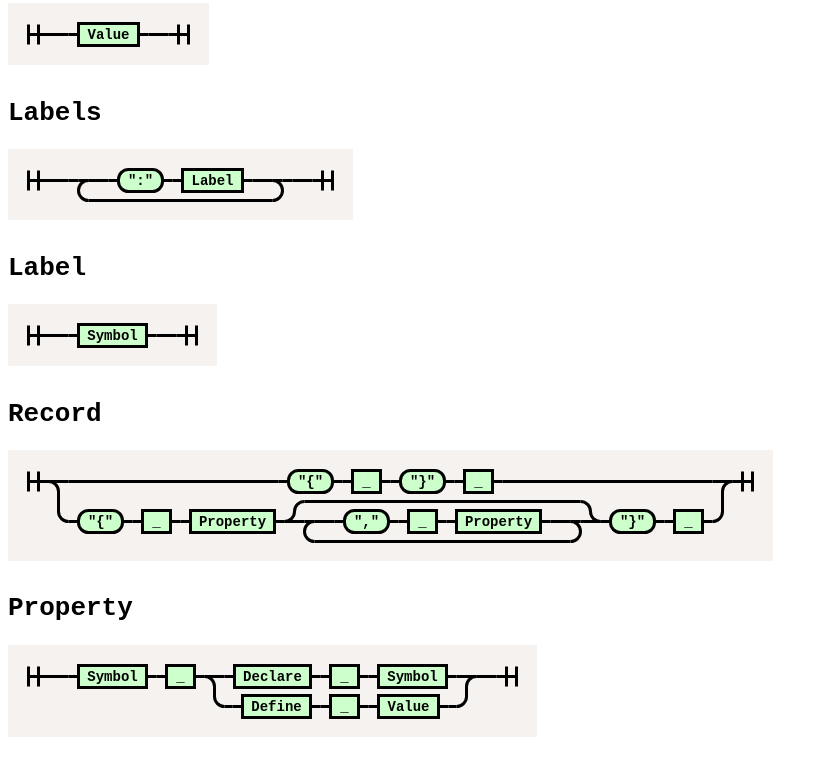
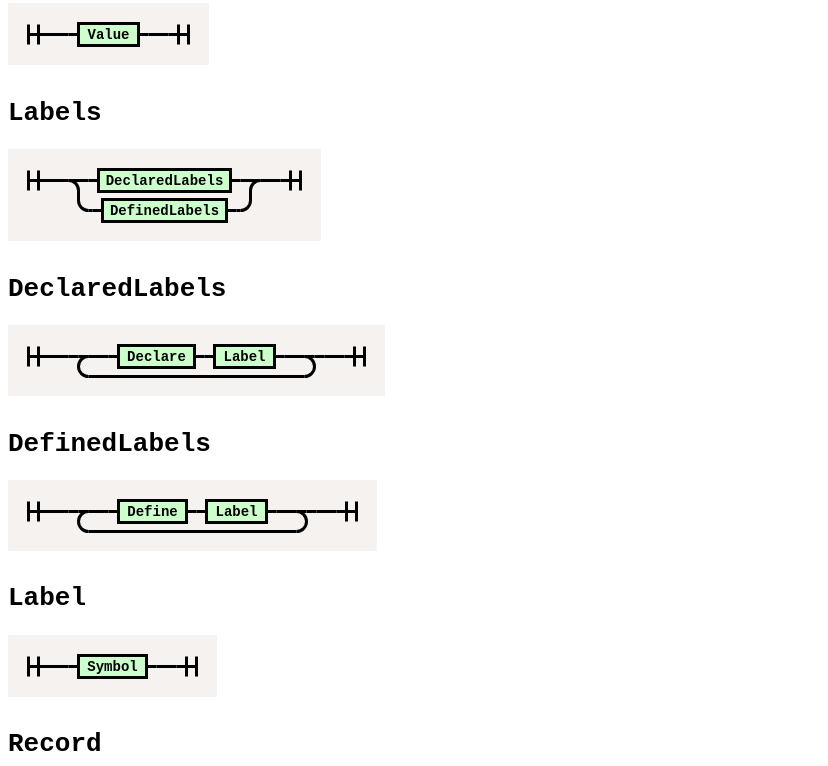
Before and after one commit to gram-data/nearley-gram, a plain HTML site: page index.html in a window 1280 px wide. Shown: the part 3720-4486 px from the top of the page, without its empty margins (0-828 px from the left). Drawn offline with Linux system fonts and the light colour scheme.

Commit message:
deploy: 7a13ddbe92d10cd6cdaa5b65983252d717a4f33c

```diff
--- a/index.html
+++ b/index.html
@@ -1593,59 +1593,170 @@ svg.railroad-diagram rect {
 </div>
 <h1><code>Labels</code></h1>
 <div>
-<svg class="railroad-diagram" width="345" height="71" viewBox="0 0 345 71">
+<svg class="railroad-diagram" width="313" height="92" viewBox="0 0 313 92">
 <g transform="translate(.5 .5)">
 <path d="M 20 21 v 20 m 10 -20 v 20 m -10 -10 h 20.5"></path>
 <g>
 <path d="M40 31h0"></path>
-<path d="M304 31h0"></path>
+<path d="M272 31h0"></path>
 <path d="M40 31h20"></path>
 <g>
 <path d="M60 31h0"></path>
-<path d="M284 31h0"></path>
+<path d="M252 31h0"></path>
+<g>
+<path d="M60 31h0"></path>
+<path d="M252 31h0"></path>
+<path d="M60 31h20"></path>
+<g>
+<path d="M80 31h0"></path>
+<path d="M232 31h0"></path>
+<path d="M80 31h10"></path>
+<g>
+<path d="M90 31h0"></path>
+<path d="M222 31h0"></path>
+<rect x="90" y="20" width="132" height="22"></rect>
+<text x="156" y="35">DeclaredLabels</text>
+</g>
+<path d="M222 31h10"></path>
+</g>
+<path d="M232 31h20"></path>
+<path d="M60 31a10 10 0 0 1 10 10v10a10 10 0 0 0 10 10"></path>
+<g>
+<path d="M80 61h4"></path>
+<path d="M228 61h4"></path>
+<path d="M84 61h10"></path>
+<g>
+<path d="M94 61h0"></path>
+<path d="M218 61h0"></path>
+<rect x="94" y="50" width="124" height="22"></rect>
+<text x="156" y="65">DefinedLabels</text>
+</g>
+<path d="M218 61h10"></path>
+</g>
+<path d="M232 61a10 10 0 0 0 10 -10v-10a10 10 0 0 1 10 -10"></path>
+</g>
+</g>
+<path d="M252 31h20"></path>
+</g>
+<path d="M 272 31 h 20 m -10 -10 v 20 m 10 -20 v 20"></path>
+</g>
+</svg>
+
+</div>
+<h1><code>DeclaredLabels</code></h1>
+<div>
+<svg class="railroad-diagram" width="377" height="71" viewBox="0 0 377 71">
+<g transform="translate(.5 .5)">
+<path d="M 20 21 v 20 m 10 -20 v 20 m -10 -10 h 20.5"></path>
+<g>
+<path d="M40 31h0"></path>
+<path d="M336 31h0"></path>
+<path d="M40 31h20"></path>
+<g>
+<path d="M60 31h0"></path>
+<path d="M316 31h0"></path>
 <path d="M60 31h10"></path>
 <g>
 <path d="M70 31h0"></path>
-<path d="M274 31h0"></path>
+<path d="M306 31h0"></path>
 <path d="M70 31h10"></path>
 <g>
 <path d="M80 31h0"></path>
-<path d="M264 31h0"></path>
+<path d="M296 31h0"></path>
 <path d="M80 31h20"></path>
 <g>
 <path d="M100 31h0"></path>
-<path d="M244 31h0"></path>
+<path d="M276 31h0"></path>
 <path d="M100 31h10"></path>
 <g>
 <path d="M110 31h0"></path>
-<path d="M154 31h0"></path>
-<rect x="110" y="20" width="44" height="22" rx="10" ry="10"></rect>
-<text x="132" y="35">":"</text>
-</g>
-<path d="M154 31h10"></path>
-<path d="M164 31h10"></path>
-<g>
-<path d="M174 31h0"></path>
-<path d="M234 31h0"></path>
-<rect x="174" y="20" width="60" height="22"></rect>
-<text x="204" y="35">Label</text>
-</g>
-<path d="M234 31h10"></path>
-</g>
-<path d="M244 31h20"></path>
-</g>
-<path d="M264 31h10"></path>
+<path d="M186 31h0"></path>
+<rect x="110" y="20" width="76" height="22"></rect>
+<text x="148" y="35">Declare</text>
+</g>
+<path d="M186 31h10"></path>
+<path d="M196 31h10"></path>
+<g>
+<path d="M206 31h0"></path>
+<path d="M266 31h0"></path>
+<rect x="206" y="20" width="60" height="22"></rect>
+<text x="236" y="35">Label</text>
+</g>
+<path d="M266 31h10"></path>
+</g>
+<path d="M276 31h20"></path>
+</g>
+<path d="M296 31h10"></path>
 <path d="M80 31a10 10 0 0 0 -10 10v0a10 10 0 0 0 10 10"></path>
 <g>
-<path d="M80 51h184"></path>
-</g>
-<path d="M264 51a10 10 0 0 0 10 -10v0a10 10 0 0 0 -10 -10"></path>
-</g>
-<path d="M274 31h10"></path>
-</g>
-<path d="M284 31h20"></path>
-</g>
-<path d="M 304 31 h 20 m -10 -10 v 20 m 10 -20 v 20"></path>
+<path d="M80 51h216"></path>
+</g>
+<path d="M296 51a10 10 0 0 0 10 -10v0a10 10 0 0 0 -10 -10"></path>
+</g>
+<path d="M306 31h10"></path>
+</g>
+<path d="M316 31h20"></path>
+</g>
+<path d="M 336 31 h 20 m -10 -10 v 20 m 10 -20 v 20"></path>
+</g>
+</svg>
+
+</div>
+<h1><code>DefinedLabels</code></h1>
+<div>
+<svg class="railroad-diagram" width="369" height="71" viewBox="0 0 369 71">
+<g transform="translate(.5 .5)">
+<path d="M 20 21 v 20 m 10 -20 v 20 m -10 -10 h 20.5"></path>
+<g>
+<path d="M40 31h0"></path>
+<path d="M328 31h0"></path>
+<path d="M40 31h20"></path>
+<g>
+<path d="M60 31h0"></path>
+<path d="M308 31h0"></path>
+<path d="M60 31h10"></path>
+<g>
+<path d="M70 31h0"></path>
+<path d="M298 31h0"></path>
+<path d="M70 31h10"></path>
+<g>
+<path d="M80 31h0"></path>
+<path d="M288 31h0"></path>
+<path d="M80 31h20"></path>
+<g>
+<path d="M100 31h0"></path>
+<path d="M268 31h0"></path>
+<path d="M100 31h10"></path>
+<g>
+<path d="M110 31h0"></path>
+<path d="M178 31h0"></path>
+<rect x="110" y="20" width="68" height="22"></rect>
+<text x="144" y="35">Define</text>
+</g>
+<path d="M178 31h10"></path>
+<path d="M188 31h10"></path>
+<g>
+<path d="M198 31h0"></path>
+<path d="M258 31h0"></path>
+<rect x="198" y="20" width="60" height="22"></rect>
+<text x="228" y="35">Label</text>
+</g>
+<path d="M258 31h10"></path>
+</g>
+<path d="M268 31h20"></path>
+</g>
+<path d="M288 31h10"></path>
+<path d="M80 31a10 10 0 0 0 -10 10v0a10 10 0 0 0 10 10"></path>
+<g>
+<path d="M80 51h208"></path>
+</g>
+<path d="M288 51a10 10 0 0 0 10 -10v0a10 10 0 0 0 -10 -10"></path>
+</g>
+<path d="M298 31h10"></path>
+</g>
+<path d="M308 31h20"></path>
+</g>
+<path d="M 328 31 h 20 m -10 -10 v 20 m 10 -20 v 20"></path>
 </g>
 </svg>
 
@@ -1834,16 +1945,16 @@ svg.railroad-diagram rect {
 </div>
 <h1><code>Property</code></h1>
 <div>
-<svg class="railroad-diagram" width="529" height="92" viewBox="0 0 529 92">
+<svg class="railroad-diagram" width="521" height="92" viewBox="0 0 521 92">
 <g transform="translate(.5 .5)">
 <path d="M 20 21 v 20 m 10 -20 v 20 m -10 -10 h 20.5"></path>
 <g>
 <path d="M40 31h0"></path>
-<path d="M488 31h0"></path>
+<path d="M480 31h0"></path>
 <path d="M40 31h20"></path>
 <g>
 <path d="M60 31h0"></path>
-<path d="M468 31h0"></path>
+<path d="M460 31h0"></path>
 <path d="M60 31h10"></path>
 <g>
 <path d="M70 31h0"></path>
@@ -1862,11 +1973,11 @@ svg.railroad-diagram rect {
 <path d="M186 31h10"></path>
 <g>
 <path d="M196 31h0"></path>
-<path d="M468 31h0"></path>
+<path d="M332 31h0"></path>
 <path d="M196 31h20"></path>
 <g>
 <path d="M216 31h0"></path>
-<path d="M448 31h0"></path>
+<path d="M312 31h0"></path>
 <path d="M216 31h10"></path>
 <g>
 <path d="M226 31h0"></path>
@@ -1875,59 +1986,43 @@ svg.railroad-diagram rect {
 <text x="264" y="35">Declare</text>
 </g>
 <path d="M302 31h10"></path>
-<path d="M312 31h10"></path>
-<g>
-<path d="M322 31h0"></path>
-<path d="M350 31h0"></path>
-<rect x="322" y="20" width="28" height="22"></rect>
-<text x="336" y="35">&#95;</text>
-</g>
-<path d="M350 31h10"></path>
-<path d="M360 31h10"></path>
-<g>
+</g>
+<path d="M312 31h20"></path>
+<path d="M196 31a10 10 0 0 1 10 10v10a10 10 0 0 0 10 10"></path>
+<g>
+<path d="M216 61h4"></path>
+<path d="M308 61h4"></path>
+<path d="M220 61h10"></path>
+<g>
+<path d="M230 61h0"></path>
+<path d="M298 61h0"></path>
+<rect x="230" y="50" width="68" height="22"></rect>
+<text x="264" y="65">Define</text>
+</g>
+<path d="M298 61h10"></path>
+</g>
+<path d="M312 61a10 10 0 0 0 10 -10v-10a10 10 0 0 1 10 -10"></path>
+</g>
+<path d="M332 31h10"></path>
+<g>
+<path d="M342 31h0"></path>
 <path d="M370 31h0"></path>
-<path d="M438 31h0"></path>
-<rect x="370" y="20" width="68" height="22"></rect>
-<text x="404" y="35">Symbol</text>
-</g>
-<path d="M438 31h10"></path>
-</g>
-<path d="M448 31h20"></path>
-<path d="M196 31a10 10 0 0 1 10 10v10a10 10 0 0 0 10 10"></path>
-<g>
-<path d="M216 61h8"></path>
-<path d="M440 61h8"></path>
-<path d="M224 61h10"></path>
-<g>
-<path d="M234 61h0"></path>
-<path d="M302 61h0"></path>
-<rect x="234" y="50" width="68" height="22"></rect>
-<text x="268" y="65">Define</text>
-</g>
-<path d="M302 61h10"></path>
-<path d="M312 61h10"></path>
-<g>
-<path d="M322 61h0"></path>
-<path d="M350 61h0"></path>
-<rect x="322" y="50" width="28" height="22"></rect>
-<text x="336" y="65">&#95;</text>
-</g>
-<path d="M350 61h10"></path>
-<path d="M360 61h10"></path>
-<g>
-<path d="M370 61h0"></path>
-<path d="M430 61h0"></path>
-<rect x="370" y="50" width="60" height="22"></rect>
-<text x="400" y="65">Value</text>
-</g>
-<path d="M430 61h10"></path>
-</g>
-<path d="M448 61a10 10 0 0 0 10 -10v-10a10 10 0 0 1 10 -10"></path>
-</g>
-</g>
-<path d="M468 31h20"></path>
-</g>
-<path d="M 488 31 h 20 m -10 -10 v 20 m 10 -20 v 20"></path>
+<rect x="342" y="20" width="28" height="22"></rect>
+<text x="356" y="35">&#95;</text>
+</g>
+<path d="M370 31h10"></path>
+<path d="M380 31h10"></path>
+<g>
+<path d="M390 31h0"></path>
+<path d="M450 31h0"></path>
+<rect x="390" y="20" width="60" height="22"></rect>
+<text x="420" y="35">Value</text>
+</g>
+<path d="M450 31h10"></path>
+</g>
+<path d="M460 31h20"></path>
+</g>
+<path d="M 480 31 h 20 m -10 -10 v 20 m 10 -20 v 20"></path>
 </g>
 </svg>
 
```
